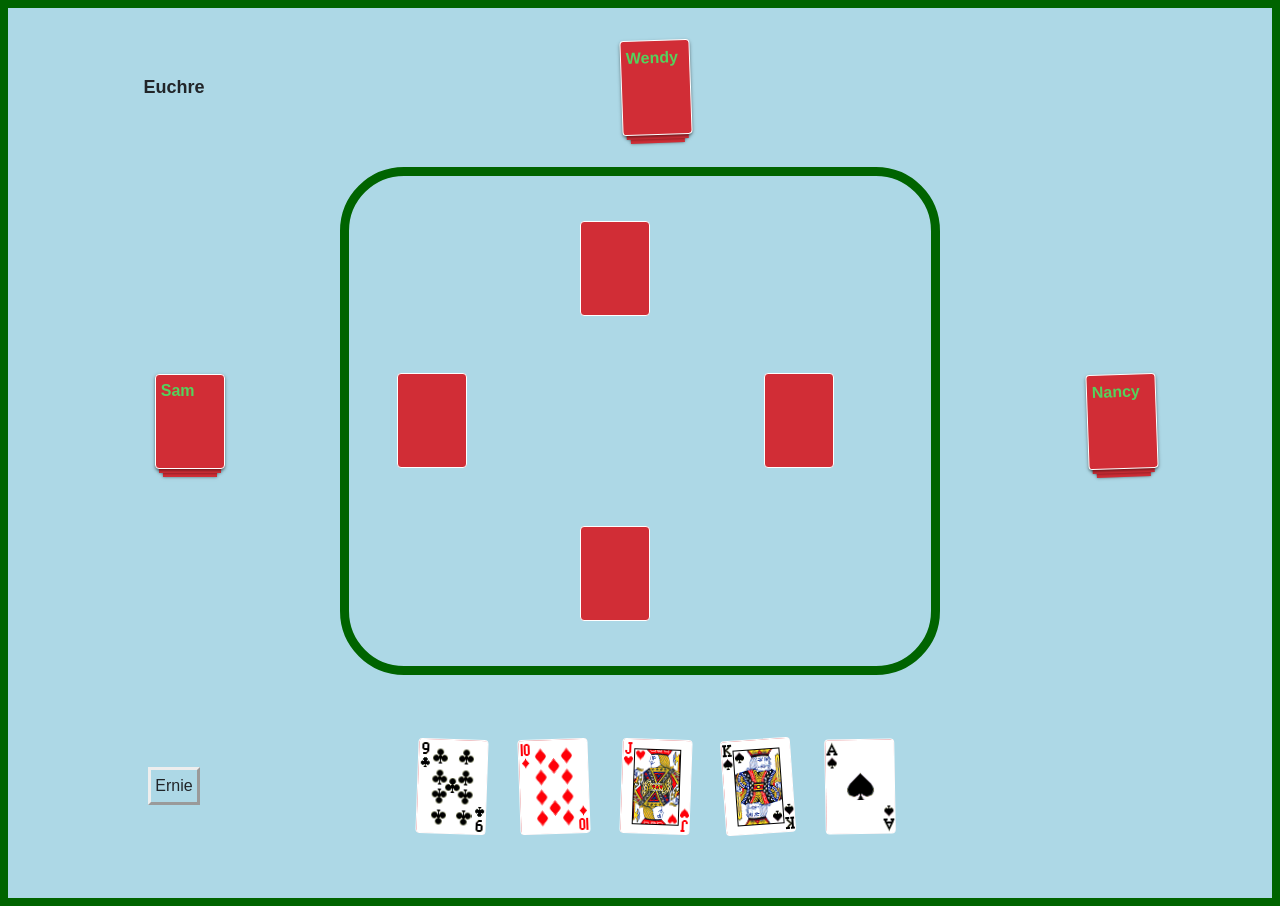
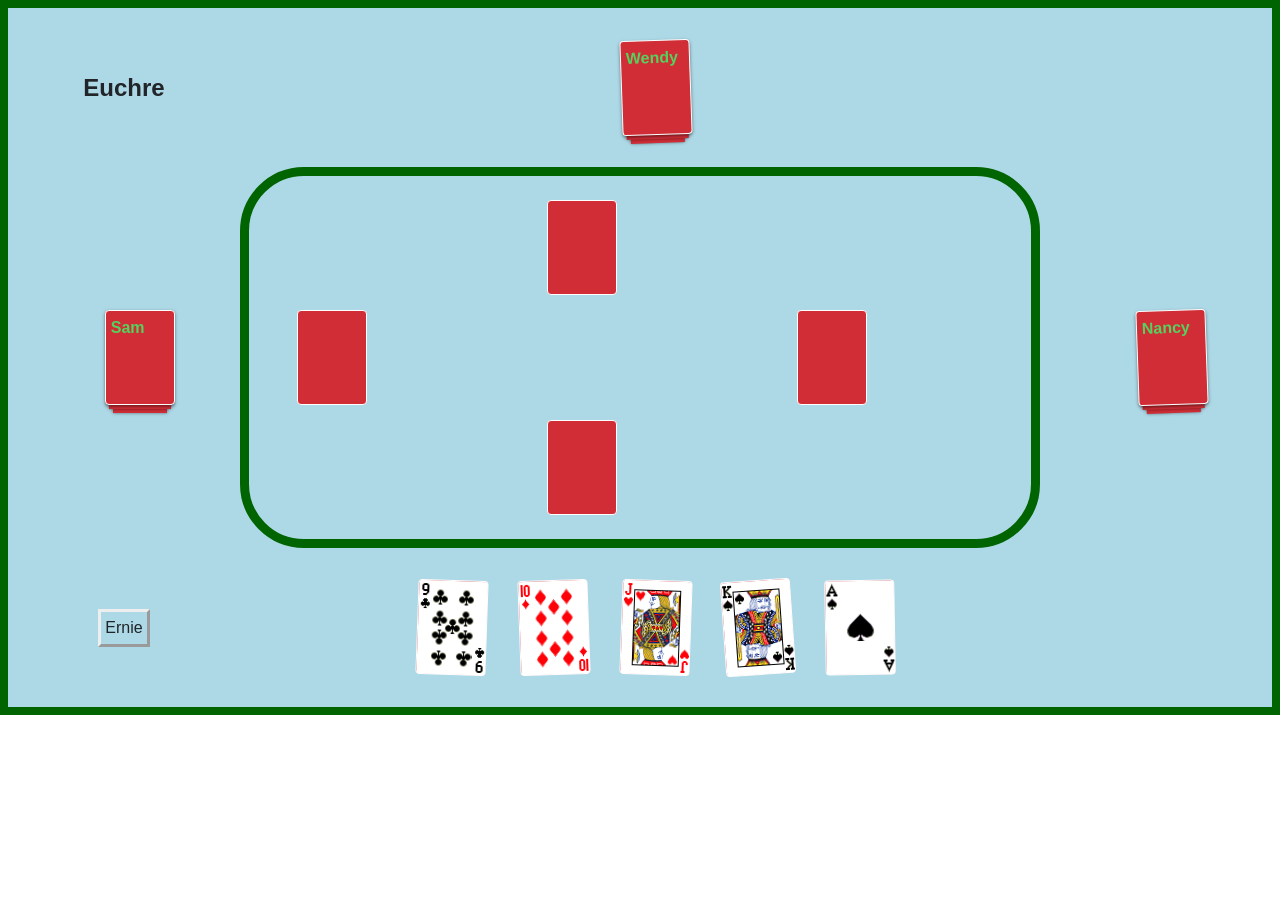
Before and after one commit to dwhitnee/euchre, a plain HTML site: page index.html in a window 1280 px wide. After the commit the page ends 800 px from the top, so only its background shows below. Drawn offline with nearby package versions, Linux system fonts and the light colour scheme.

Commit message:
Layout smoother, fix name editing

```diff
--- a/js/app.js
+++ b/js/app.js
@@ -65,7 +65,8 @@ let app = new Vue({
     //----------------------------------------
     //----------------------------------------
     name: function() {
-      return this.game.players[this.playerId].name;
+      this.playerName = this.game.players[this.playerId].name;
+      return this.playerName;
     },
     //----------------------------------------
     // All players
--- a/styles/euchre.css
+++ b/styles/euchre.css
@@ -74,13 +74,13 @@ a.button.disabled {
   -ms-user-select:     none;
 }
 
+
 #cardTable {
   display: grid;
   grid-template-columns: 1fr 1fr 1fr;
   grid-template-rows: 1fr 1fr 1fr;
   border: solid darkGreen .6em;
 }
-
 .cardTable {
   padding: 1em;
 /*  grid-gap: 1em; */
@@ -115,8 +115,8 @@ a.button.disabled {
 
 .playGrid {
   display: grid;
-  grid-template-columns: 1fr 2fr 1fr;
-  grid-template-rows: 2fr 8fr 3fr;
+  grid-template-columns: 1fr 4fr 1fr;
+  grid-template-rows: 1fr 3fr 1fr;
   padding: 1em;
   grid-gap: 1em;
 
@@ -137,7 +137,7 @@ a.button.disabled {
 
 .title {
   font-weight: bold;
-  font-size: large;
+  font-size: x-large;
 }
 
 .withBorder > div {
```
Also changed, not shown: index.html (+1 -0 lines).
